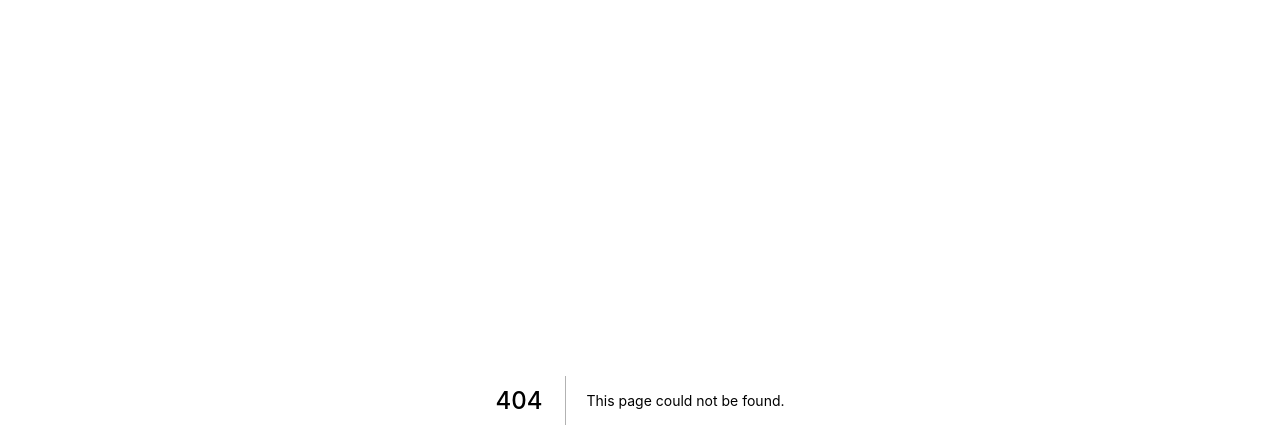
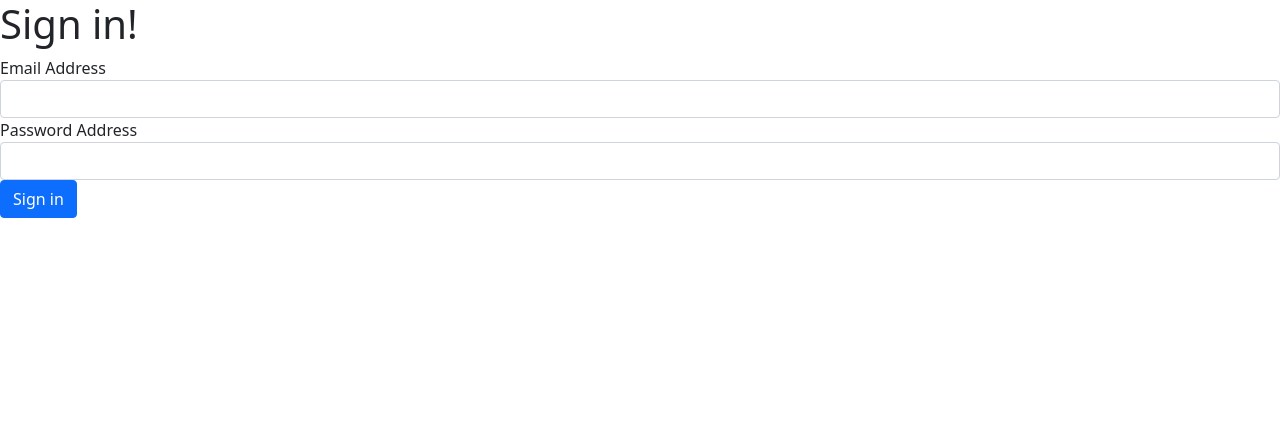
Before and after one commit to andrei-filip912/client-tickets, a Next.js app: page /auth/signin in a window 1280 px wide. Before the commit this address had no page. Shown: the top 448 px of the page. Built offline with nearby package versions, Linux system fonts and the light colour scheme.

Commit message:
added sign in page

```diff
--- a/pages/_app.js
+++ b/pages/_app.js
@@ -2,7 +2,7 @@
 import 'bootstrap/dist/css/bootstrap.css'
 
 const App = ({ Component, pageProps }) => {
-    return <Component {...pageProps}/>
+    return (<Component {...pageProps}/>);
 }
 
 export default App;
--- /dev/null
+++ b/pages/auth/signin.js
@@ -0,0 +1,46 @@
+import { useState } from 'react';
+import Router from 'next/router';
+import useRequest  from '../../hooks/use-request';
+
+const Signup = () => {
+    const [email, setEmail] = useState('');
+    const [password, setPassword] = useState('');
+    const [doRequest, errors] = useRequest({
+        url: '/api/users/signin',
+        method: 'post',
+        body: {
+            email, password
+        },
+        onSuccess: () => Router.push('/')
+    });
+
+    const onSubmit = async (event) => {
+        event.preventDefault();
+        doRequest();
+    }
+
+    return (
+        <form onSubmit={onSubmit}>
+            <h1>Sign in!</h1>
+            <div className='form-group'>
+                <label>Email Address</label>
+                <input
+                    value={email}
+                    onChange={e => setEmail(e.target.value)}
+                    className='form-control'
+                />
+            </div>
+            <div className='form-group'>
+                <label>Password Address</label>
+                <input
+                    value={password}
+                    onChange={e => setPassword(e.target.value)}
+                    type='password' className='form-control' />
+            </div>
+            {errors}
+            <button className='btn btn-primary'>Sign in</button>
+        </form>
+    )
+}
+
+export default Signup;
```
